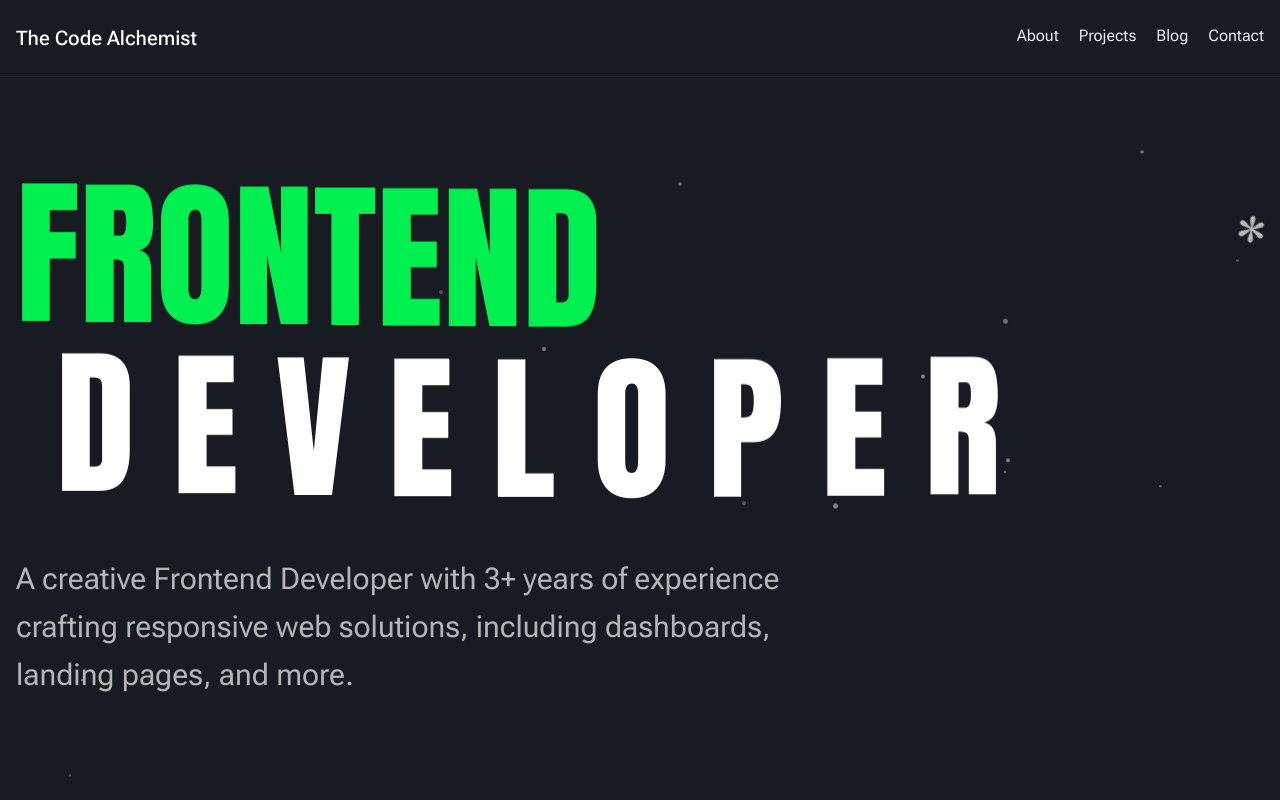
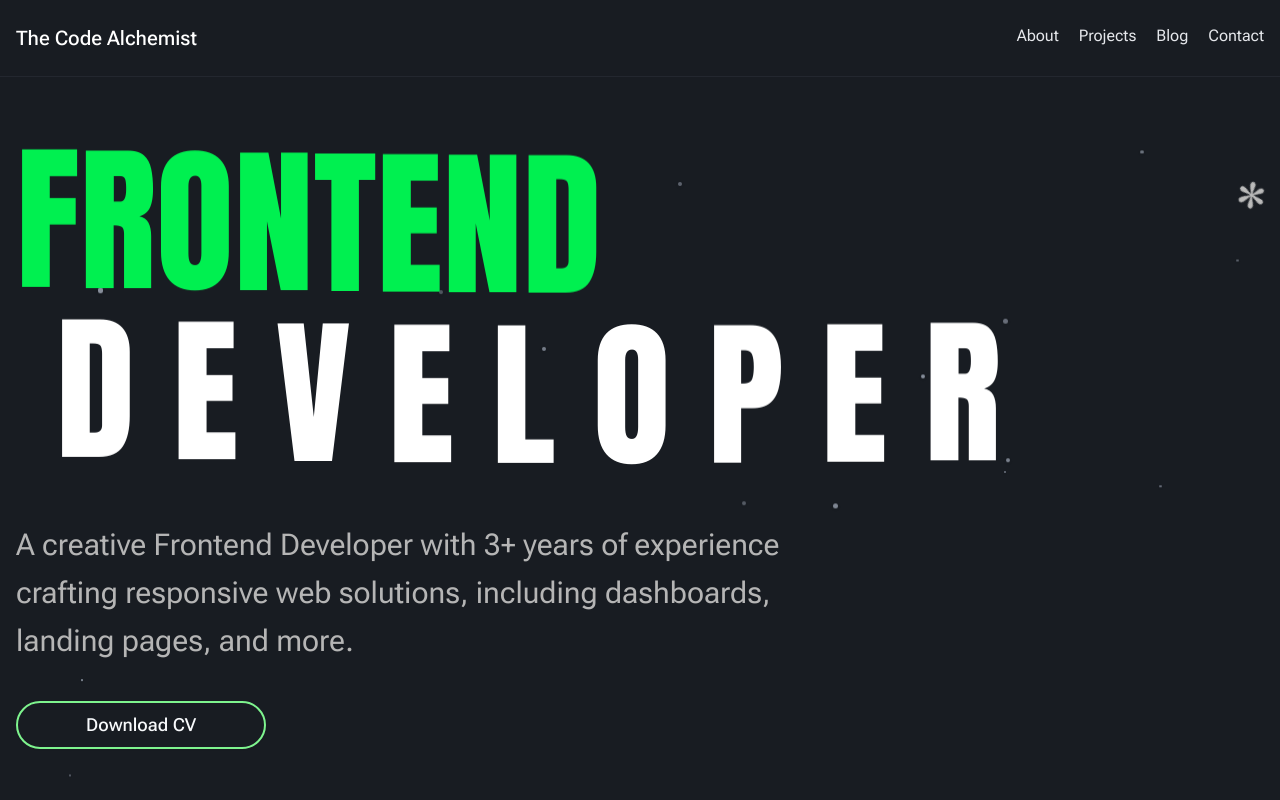
Before and after one commit to sakilanwar12/sakil-anwar, a Next.js app: page / in a window 1280 px wide. Shown: the top 800 px of the page. Built offline with nearby package versions, Linux system fonts and the light colour scheme.

Commit message:
Add animated border effect to Button in BannerSection and define keyframes

```diff
--- a/src/app/globals.css
+++ b/src/app/globals.css
@@ -198,3 +198,19 @@
   animation: wave 5s ease-in-out infinite;
 }
 }
+
+.animated-border {
+  animation: border 5s ease-in-out infinite;
+}
+
+@keyframes border {
+  0% {
+    border-color: var(--primary);
+  }
+  50% {
+    border-color: var(--secondary);
+  }
+  100% {
+    border-color: var(--primary);
+  }
+}
--- a/src/components/sections/banner/index.tsx
+++ b/src/components/sections/banner/index.tsx
@@ -1,4 +1,5 @@
 import FlowerIcon from "@/components/svg/FlowerIcon";
+import { Button } from "@/components/ui/button";
 import WaveText from "@/components/WaveText";
 
 const BannerSection = () => {
@@ -20,6 +21,9 @@ const BannerSection = () => {
           responsive web solutions, including dashboards, landing pages, and
           more.
         </p>
+        <Button className="animated-border hover:bg-transparent rounded-full w-[250px] mt-5 bg-transparent border-2 h-12 text-lg cursor-pointer">
+          Download CV
+        </Button>
       </div>
     </div>
   );
```
